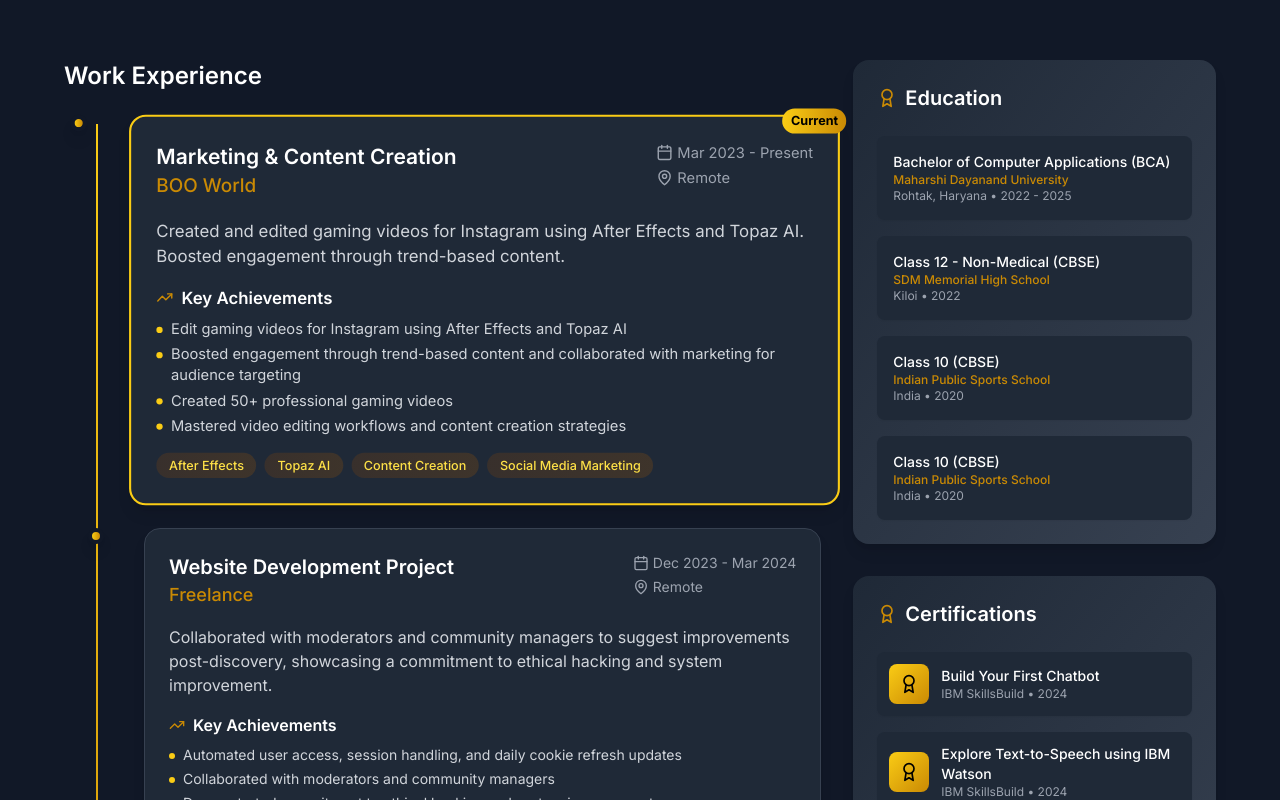
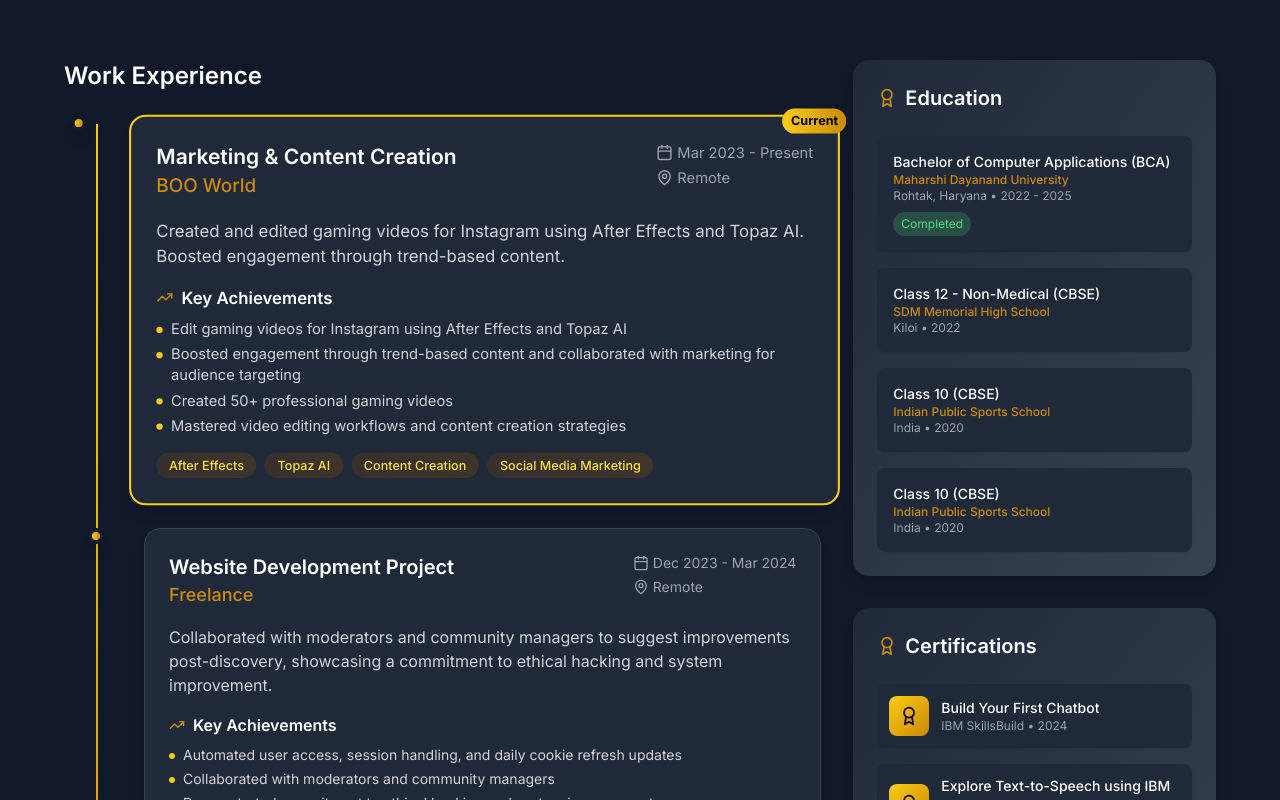
Before and after one commit to DEATHGOD89/portfolio, a React (Vite) app in the folder project/: page / in a window 1280 px wide. Shown: the part 5660-6460 px from the top of the page. Built offline with nearby package versions, Linux system fonts and the light colour scheme.

Commit message:
Updated Experience.tsx

```diff
--- a/project/src/components/Experience.tsx
+++ b/project/src/components/Experience.tsx
@@ -222,9 +222,9 @@ const Experience = () => {
                       <h4 className="font-medium text-gray-800 dark:text-white text-sm">{edu.degree}</h4>
                       <p className="text-xs text-yellow-600 font-medium">{edu.institution}</p>
                       <p className="text-xs text-gray-500 dark:text-gray-400">{edu.location} • {edu.period}</p>
-                      {edu.status === 'current' && (
-                        <span className="inline-block mt-1 text-xs bg-yellow-100 dark:bg-yellow-900/30 text-yellow-800 dark:text-yellow-300 px-2 py-1 rounded-full">
-                          In Progress
+                      {edu.status === 'completed' && edu.degree.includes('BCA') && (
+                        <span className="inline-block mt-2 text-xs bg-green-400/20 text-green-400 px-2 py-1 rounded-full">
+                          Completed
                         </span>
                       )}
                     </div>
```
